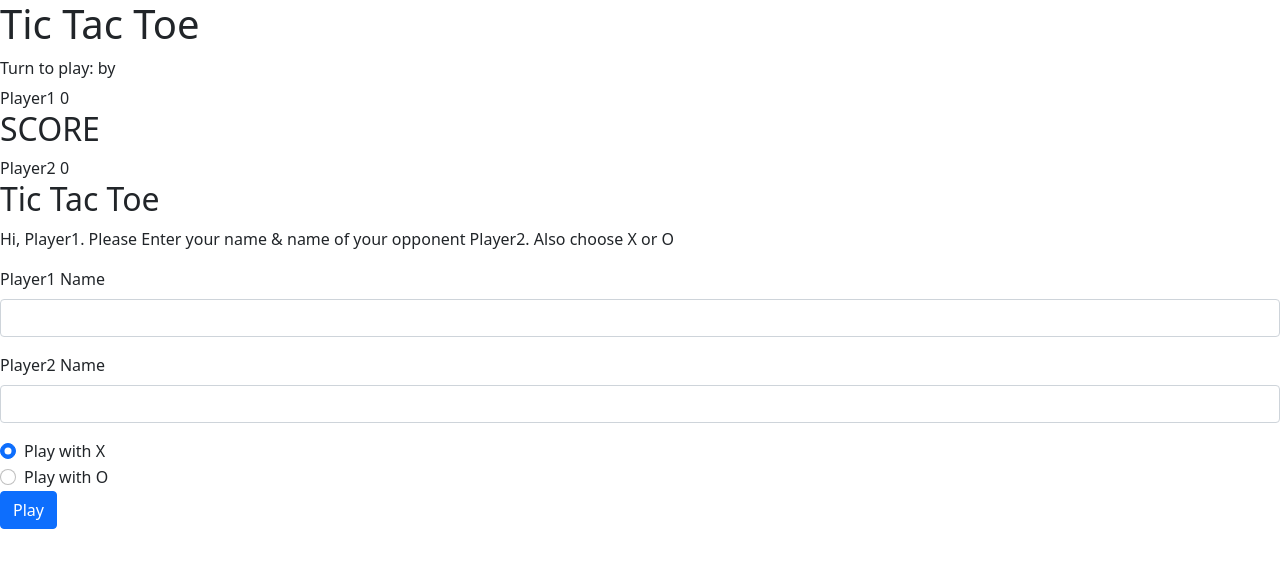
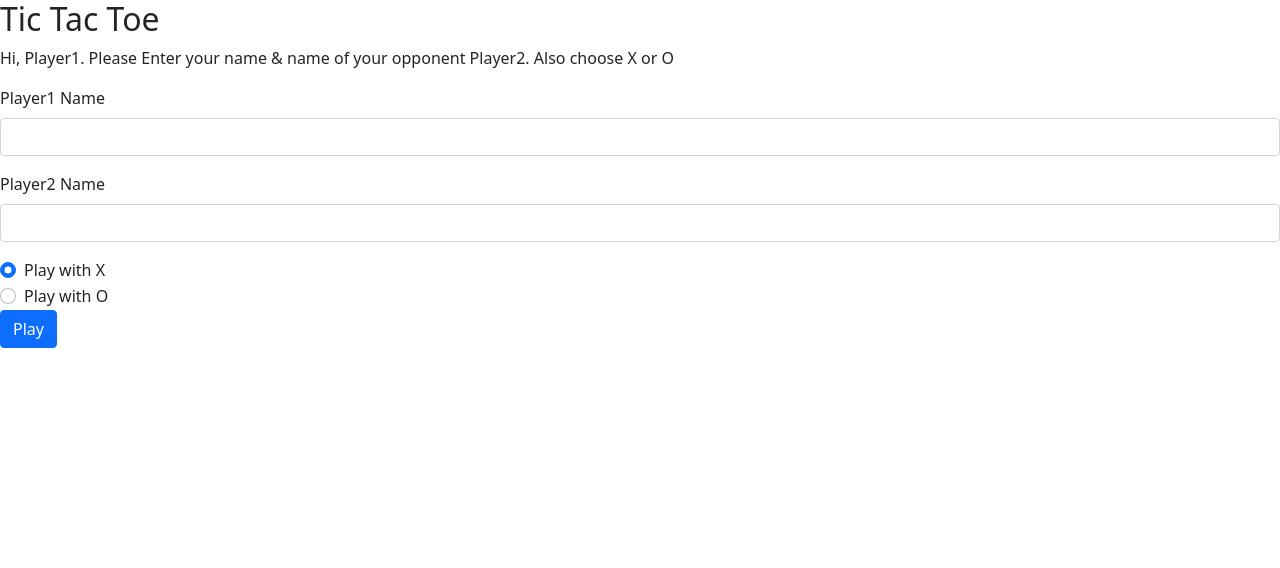
Before and after one commit to yegorgangalo/Andersen-X-O, a website: page src/index.html in a window 1280 px wide. Drawn offline with nearby package versions, Linux system fonts and the light colour scheme; files that its build step writes are made by us from their sources.

Commit message:
add visually-hidden class toggle for play-area

```diff
--- a/src/css/_global.scss
+++ b/src/css/_global.scss
@@ -58,6 +58,18 @@ body {
     sans-serif;
 }
 
+.visually-hidden {
+  position: absolute !important;
+  clip: rect(1px 1px 1px 1px); /* IE6, IE7 */
+  clip: rect(1px, 1px, 1px, 1px);
+  padding: 0 !important;
+  border: 0 !important;
+  height: 1px !important;
+  width: 1px !important;
+  overflow: hidden;
+  margin: -1px;
+}
+
 @mixin transition(
   $property,
   $delay: 0ms,
--- a/src/html_partials/play-field.html
+++ b/src/html_partials/play-field.html
@@ -1,4 +1,4 @@
-<div class="container-xo" play-area>
+<div class="container-xo visually-hidden" play-area>
     <h1>Tic Tac Toe</h1>
     <section>
         <span>Turn to play: </span>
--- a/src/js/main.js
+++ b/src/js/main.js
@@ -21,6 +21,8 @@ function takeFormData(event) {
         submittedData[key] = value;
     });
 
+    playArea.classList.toggle('visually-hidden');
+
     new TicTacToe({
         playField: playArea,
         player1Name: submittedData.namePlayer1,
```
